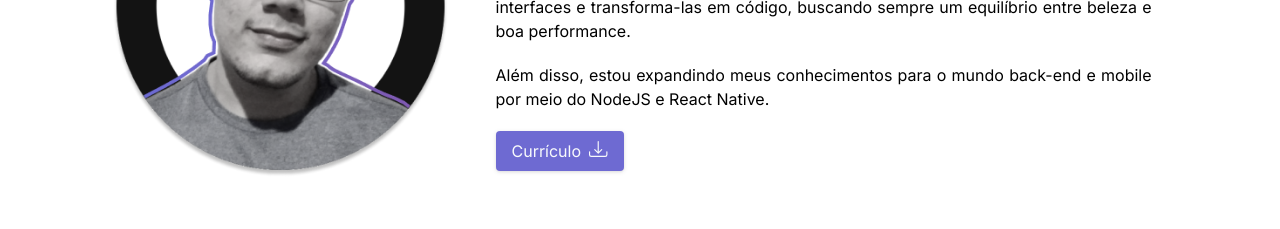
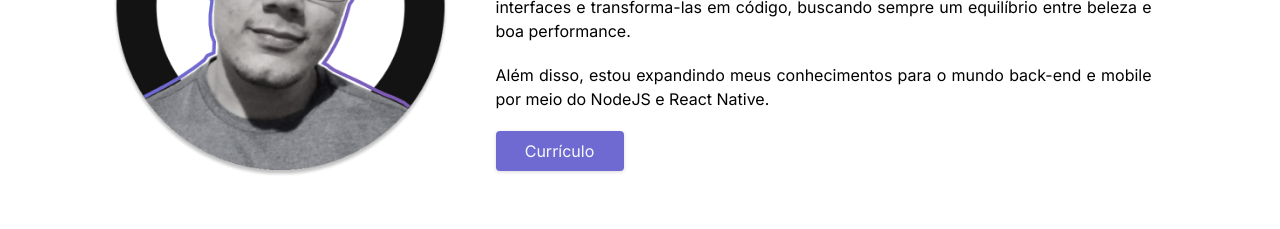
Before and after one commit to br-gabriel/my-portfolio, a Next.js app: page / in a window 1280 px wide. Shown: the part 1160-1389 px from the top of the page. Built offline with nearby package versions, Linux system fonts and the light colour scheme.

Commit message:
cv button update

```diff
--- a/src/components/Aboutme/index.jsx
+++ b/src/components/Aboutme/index.jsx
@@ -3,7 +3,6 @@ import Link from "next/link"
 import profilePicLight from "../../../public/images/lightmode-avatar.png"
 import profilePicDark from "../../../public/images/darkmode-avatar.png"
 import { Outfit } from "next/font/google"
-import { BsDownload } from "react-icons/bs"
 import Cards from "./Cards"
 
 const outfit = Outfit({
@@ -40,10 +39,9 @@ export default function Aboutme() {
               Além disso, estou expandindo meus conhecimentos para o mundo back-end e mobile por meio do NodeJS e React Native.
             </p>
 
-            <Link href="/Frontend-Gabriel-Feitosa.pdf" target="blank" download>
+            <Link href="/Frontend-Gabriel-Feitosa.pdf" target="blank">
               <button className="w-32 px-4 py-2 bg-[#6e6ad2] text-slate-50 rounded drop-shadow flex flex-row justify-center gap-2 duration-200 hover:bg-[#6e6ad2]/80 hover:text-white hover:ease-in-out hover:scale-105">
                 Currículo
-                <BsDownload size={20} />
               </button>
             </Link>
           </div>
```
